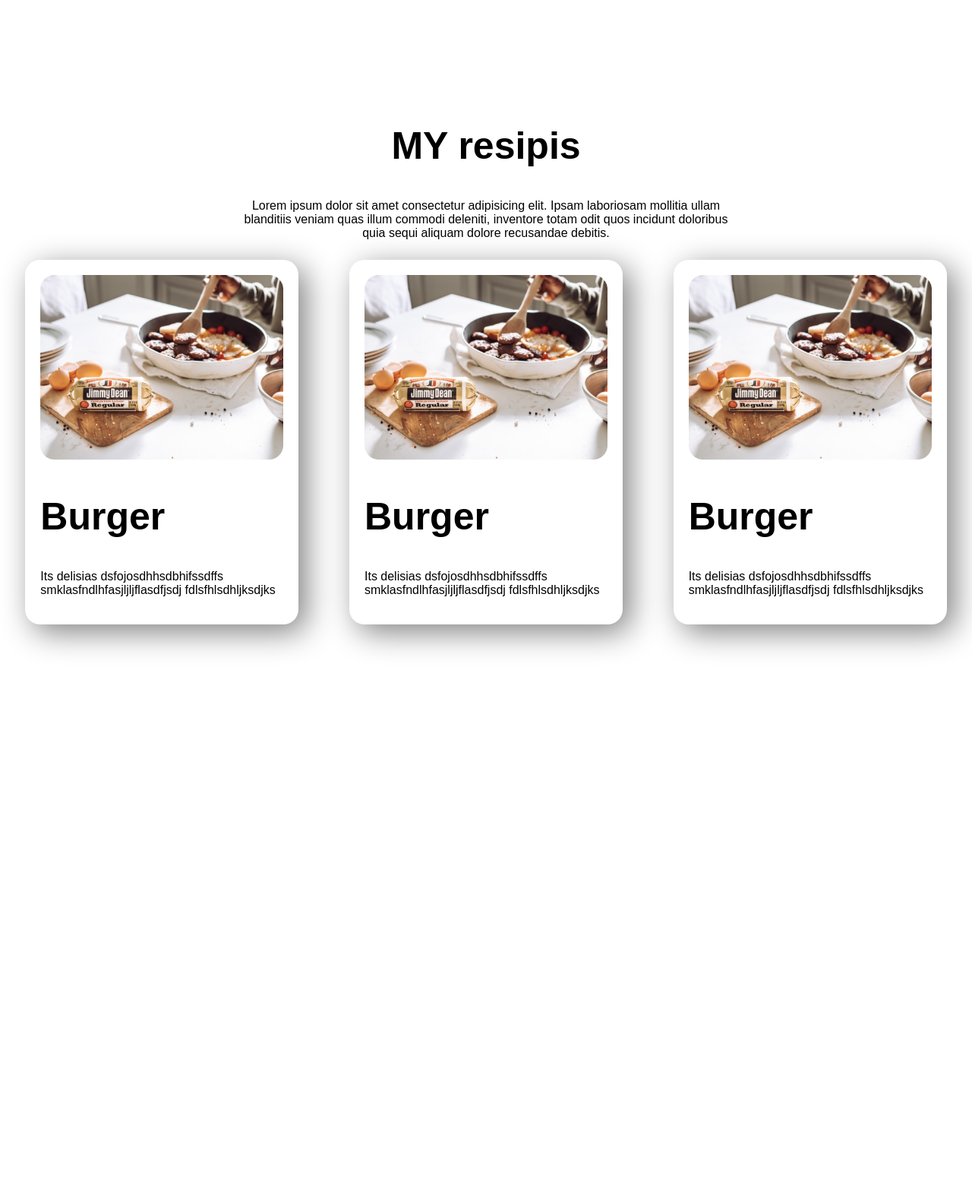
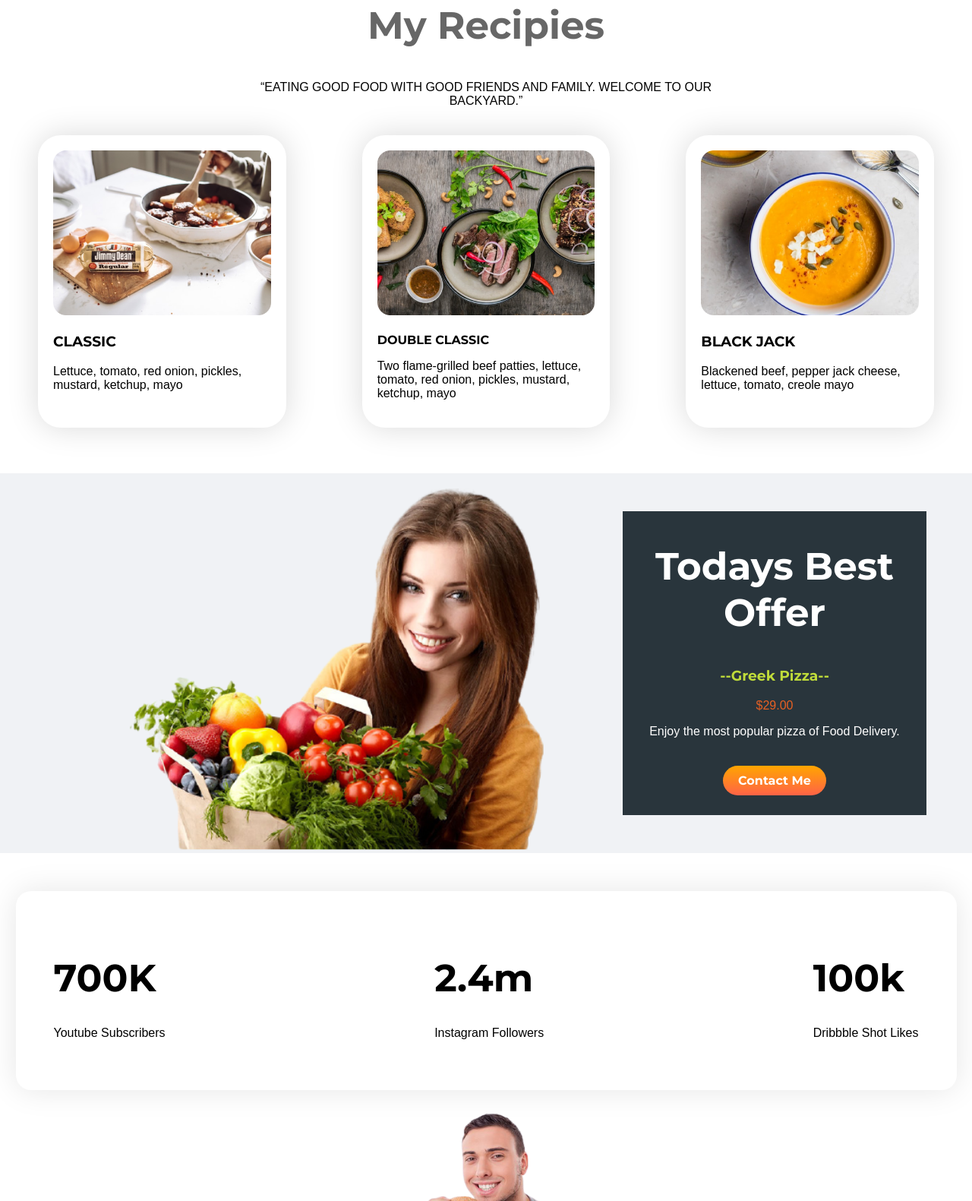
Before and after one commit to nazim9290/food-network, a plain HTML site: page index.html in a window 1280 px wide. Shown: the part 1219-2800 px from the top of the page at 76% size. Before the commit the page ends 2191 px from the top, so only its background shows below. Drawn offline with Linux system fonts and the light colour scheme.

Commit message:
compelit

```diff
--- a/index.html
+++ b/index.html
@@ -5,6 +5,9 @@
     <meta charset="UTF-8">
     <meta http-equiv="X-UA-Compatible" content="IE=edge">
     <meta name="viewport" content="width=device-width, initial-scale=1.0">
+    <link rel="preconnect" href="https://fonts.googleapis.com">
+    <link rel="preconnect" href="https://fonts.gstatic.com" crossorigin>
+    <link href="https://fonts.googleapis.com/css2?family=Montserrat:wght@700&display=swap" rel="stylesheet">
     <link rel="stylesheet" href="style.css">
     <title>Food bank</title>
 </head>
@@ -14,7 +17,7 @@
     <section class="flexible-container">
         <div id="top-txt" class="half-width">
             <h1>
-                <span class="oreng-tex">Skip </span>
+                <span class="orang-tex">Skip </span>
                 The Diet,<br>
                 Just Eat Healthy<br>
                 with Food Network
@@ -37,11 +40,15 @@
         <div class="half-width">
             <img id="about-img" src="images/female/Person Image.png" alt="">
         </div>
-        <div class="half-width">
+        <div class="about">
             <h1>About Me</h1>
-            <p>Lorem ipsum dolor sit, amet consectetur adipisicing elit. Cum necessitatibus magnam harum recusandae
-                cupiditate, laudantium, quos sapiente iure illo eius odit! Ipsum iste voluptatibus dolorem reiciendis
-                fugiat ad laborum unde.</p>
+            <p>When America Corrales, the visionary behind the authentic Mexican fare at America's Taco Shop, first came
+                to the U.S.
+                from her native Mexico, her most precious possession was a collection of her mother's hand-written
+                recipes....</p>
+
+            <a class="link-button" href="https://www.linkedin.com/in/md-nazim-uddin-8152b5201/" target="_blank">Contact
+                Me</a>
         </div>
     </section>
     <!--End about section-->
@@ -49,10 +56,10 @@
     <!-- recipies section-->
     <section>
         <div class="my-recipies">
-            <h1>MY resipis</h1>
-            <p>Lorem ipsum dolor sit amet consectetur adipisicing elit. Ipsam laboriosam mollitia ullam blanditiis
-                veniam quas illum commodi deleniti, inventore totam odit quos incidunt doloribus quia sequi aliquam
-                dolore recusandae debitis.
+            <h1 style="color: #676767;">My Recipies</h1>
+            <p>“EATING GOOD FOOD
+                WITH GOOD FRIENDS AND FAMILY.
+                WELCOME TO OUR BACKYARD.”
             </p>
         </div>
         <div class="flexible-container">
@@ -61,10 +68,8 @@
                     <img src="images/food/Project Cover.jpg" alt="">
                 </div>
                 <div class="recipies-txt">
-                    <h1>Burger</h1>
-                    <p>Its delisias dsfojosdhhsdbhifssdffs
-                        smklasfndlhfasjljljflasdfjsdj
-                        fdlsfhlsdhljksdjks
+                    <h3>CLASSIC</h3>
+                    <p>Lettuce, tomato, red onion, pickles, mustard, ketchup, mayo
                     </p>
                 </div>
 
@@ -72,13 +77,11 @@
 
             <div class="recipies-item">
                 <div>
-                    <img src="images/food/Project Cover.jpg" alt="">
+                    <img src="images/food/Project Cover1.jpg" alt="">
                 </div>
                 <div class="recipies-txt">
-                    <h1>Burger</h1>
-                    <p>Its delisias dsfojosdhhsdbhifssdffs
-                        smklasfndlhfasjljljflasdfjsdj
-                        fdlsfhlsdhljksdjks
+                    <h3></h3>DOUBLE CLASSIC</h3>
+                    <p>Two flame-grilled beef patties, lettuce, tomato, red onion, pickles, mustard, ketchup, mayo
                     </p>
                 </div>
 
@@ -86,13 +89,11 @@
 
             <div class="recipies-item">
                 <div>
-                    <img src="images/food/Project Cover.jpg" alt="">
+                    <img src="images/food/Project Cover.png" alt="">
                 </div>
                 <div class="recipies-txt">
-                    <h1>Burger</h1>
-                    <p>Its delisias dsfojosdhhsdbhifssdffs
-                        smklasfndlhfasjljljflasdfjsdj
-                        fdlsfhlsdhljksdjks
+                    <h3>BLACK JACK</h3>
+                    <p>Blackened beef, pepper jack cheese, lettuce, tomato, creole mayo
                     </p>
                 </div>
 
@@ -102,6 +103,77 @@
 
     </section>
     <!--End  recipies-->
+    <section>
+
+
+        <div class="offer flexible-container">
+            <div>
+                <img src="images/female/kisspng-healthy-diet-food-eating-nutrition-woman-diet-5b20e260c13c04.3441013515288817607915-removebg-preview.png"
+                    alt="">
+            </div>
+            <div class="tody-offer">
+                <h1>Todays Best Offer</h1>
+                <h3 style="color: #BFDB3A;">--Greek Pizza--</h3>
+                <p style="color: #E86023;">$29.00</p>
+                <p>Enjoy the most popular pizza of Food Delivery.</p>
+                <a class="link-button" href="https://www.linkedin.com/in/md-nazim-uddin-8152b5201/"
+                    target="_blank">Contact
+                    Me</a>
+            </div>
+        </div>
+
+
+
+
+    </section>
+
+    <!--subscrib start-->
+    <section　class="flexible-container">
+        <div class="subscriber">
+            <div class="susbscrib-container">
+                <div>
+                    <h1>700K</h1>
+                    <p>Youtube Subscribers
+                    </p>
+                </div>
+                <div>
+                    <h1>2.4m</h1>
+                    <p>Instagram Followers
+                    </p>
+                </div>
+                <div>
+                    <h1>100k</h1>
+                    <p>Dribbble Shot Likes
+                    </p>
+                </div>
+            </div>
+        </div>
+    </section>
+    <!--End subscrib-->
+
+    <!--customer-->
+    <section>
+        <div class="feedback">
+            <div>
+                <img src="images/male/attractive-man-eating-hamburger-he-260nw-310832510-removebg-preview.png" alt="">
+            </div>
+            <div>
+                <h2>I am recomendin to all my friendsS</h2>
+                <p>i am gretful when i it eating , all of my friends plese go to there shopw , tha shop i svery beatuful
+                    , of peopke is very nucey</p>
+            </div>
+
+        </div>
+    </section>
+
+    <!--foter-->
+    　<footer>
+        <div class="footer">
+            <h2><span class="orang-tex">FOOD</span> <span style="color: #939393;">NETWORK</span> </h2>
+            <p>Eat healthy to live healthy. Live healthy to live happy.
+            </p>
+        </div>
+    </footer>
 
 </body>
 
--- a/style.css
+++ b/style.css
@@ -1,8 +1,14 @@
 body{
-    font-family: 'Poppins', sans-serif;
+    font-family: 'Montserrat', sans-serif;
+    font-style: normal;
     margin: 0;
+
 }
-.oreng-tex{
+p{
+    font-family: sans-serif;
+
+}
+.orang-tex{
     color: #FFA500;
 }
 h1{
@@ -10,7 +16,7 @@ h1{
 }
 .flexible-container{
     display: flex;
-    margin-bottom:150px;
+    margin-bottom: 50px;
 }
 .half-width{
     width: 50%;
@@ -22,10 +28,13 @@ h1{
 .link-button{
     text-decoration: none;
     background-image:linear-gradient(orange,tomato) ;
-    padding:10px 20px;
-    border-radius: 5px;
+    padding: 10px 20px;
+    border-radius: 100px;
     color: white;
     font-weight: 700;
+    position:relative;
+    top: 30px;
+
 
 }
 #top-txt{
@@ -38,7 +47,11 @@ h1{
 }
 #about-img{
     width: 50%;
-   margin-left: 25%;
+    padding: 20px 0 0 25%;
+}
+.about{
+    width: 30%;
+    padding-top: 50px;
 }
 .my-recipies{
     text-align: center;
@@ -47,18 +60,70 @@ h1{
     padding: 10px;
 }
 .recipies-item{
-    box-shadow: 10px 10px 40px gray;
-    width:25%;
-    margin: auto;
-    padding:20px;
-    border-radius: 20px;
-
+    background: #FFFFFF;
+    box-shadow: 0px 0px 40px rgba(0, 0, 0, 0.15);
+    border-radius: 30px;
+    padding: 20px;
+    margin: 10px 50px 10px 50px;
 }
 .recipies-item img{
    width: 100%;
 }
-.recipies-txt{
-    text-align:left;
-
+.subscriber{
+    background: #FFFFFF;
+    box-shadow: 0px 0px 40px rgba(0, 0, 0, 0.1);
+    border-radius: 20px;
+    width: 1239px;
+    margin: auto;
 
 }
+.susbscrib-container{
+    display: flex;
+    flex-direction: row;
+    justify-content: space-between;
+    padding: 50px;
+}
+footer{
+    background: #0B0D17;
+    height: 200px;
+    text-align: center;
+    padding-top: 20px;
+    color: #E0E1E2;
+}
+.subscrib-banner{
+    background-image: url(images/shapes/7.png);
+    background-repeat: no-repeat;
+    padding: 20px;
+
+}
+
+.offer{
+background: #F0F2F5;
+height: 500px;
+
+}
+.offer img{
+    width:100%;
+    height: 480px;
+    padding-top: 20px;
+}
+.tody-offer{
+    width: 400px;
+    height: 400px;
+    background:#29353C;
+    position: relative;
+    top: 50px;
+    margin-left: 20px;
+    color: white;
+    text-align: center;
+}
+.feedback{
+    text-align: center;
+    width: 50%;
+    margin: auto;
+    padding: 20px
+}
+.feedback img{
+    width: 50%;
+    border-radius: 100%;
+}
```
